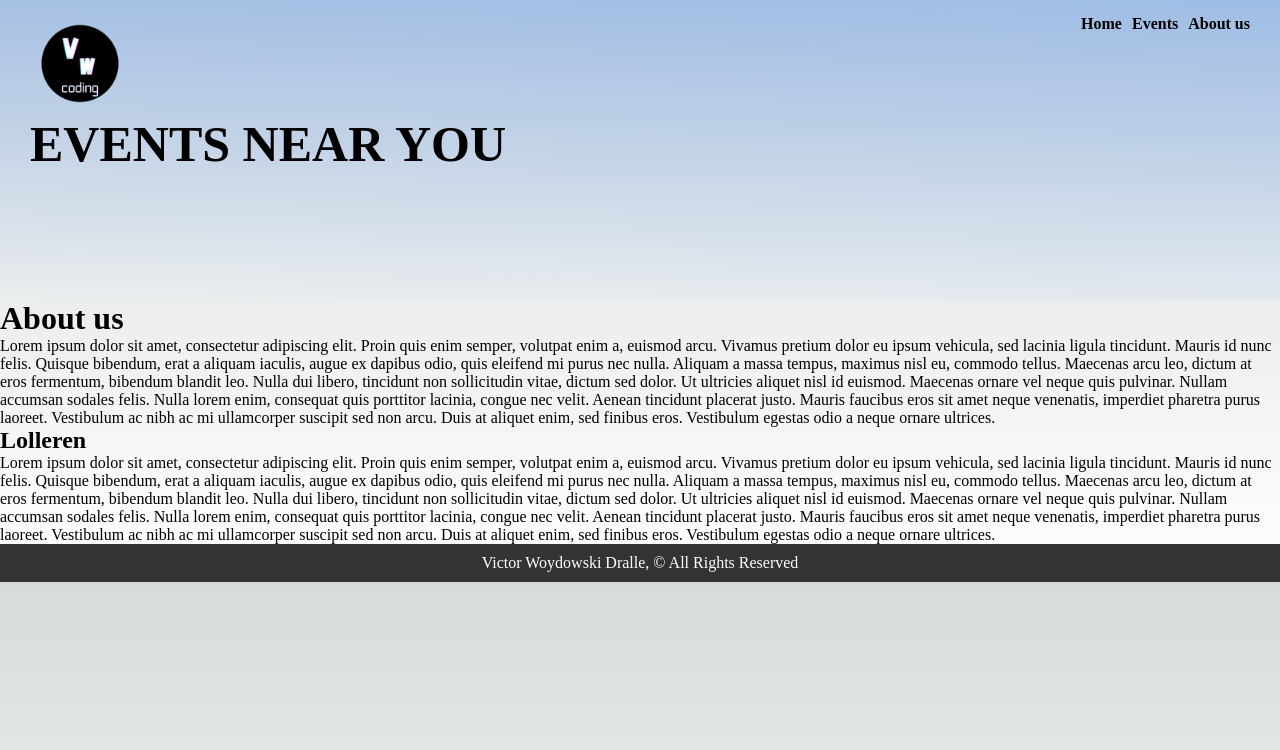
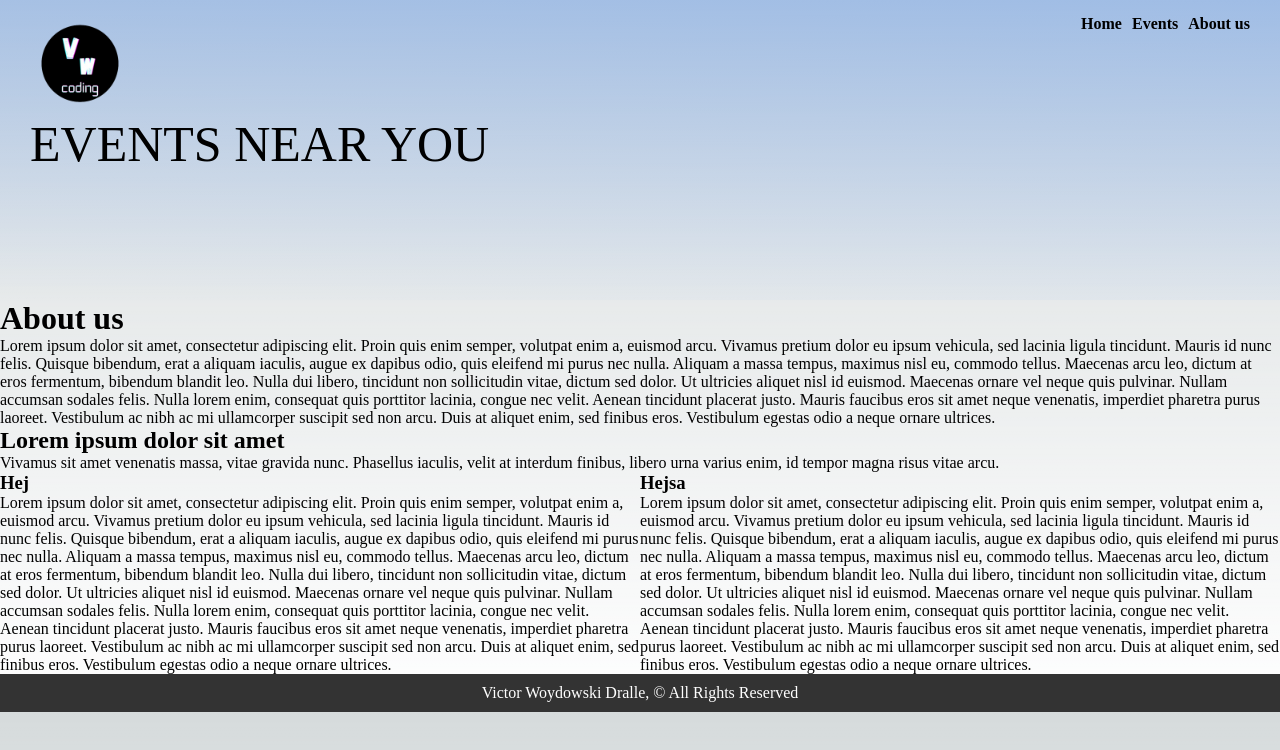
Before and after one commit to woidthevoid/events-app-nextjs, a Next.js app: page /about-us in a window 1280 px wide. Shown: the top 750 px of the page. Built offline with nearby package versions, Linux system fonts and the light colour scheme.

Commit message:
last styling

```diff
--- a/pages/about-us.js
+++ b/pages/about-us.js
@@ -7,12 +7,28 @@ const AboutUs = () => {
             <p>
                 Lorem ipsum dolor sit amet, consectetur adipiscing elit. Proin quis enim semper, volutpat enim a, euismod arcu. Vivamus pretium dolor eu ipsum vehicula, sed lacinia ligula tincidunt. Mauris id nunc felis. Quisque bibendum, erat a aliquam iaculis, augue ex dapibus odio, quis eleifend mi purus nec nulla. Aliquam a massa tempus, maximus nisl eu, commodo tellus. Maecenas arcu leo, dictum at eros fermentum, bibendum blandit leo. Nulla dui libero, tincidunt non sollicitudin vitae, dictum sed dolor. Ut ultricies aliquet nisl id euismod. Maecenas ornare vel neque quis pulvinar. Nullam accumsan sodales felis. Nulla lorem enim, consequat quis porttitor lacinia, congue nec velit. Aenean tincidunt placerat justo. Mauris faucibus eros sit amet neque venenatis, imperdiet pharetra purus laoreet. Vestibulum ac nibh ac mi ullamcorper suscipit sed non arcu. Duis at aliquet enim, sed finibus eros. Vestibulum egestas odio a neque ornare ultrices.
             </p>
-            <h2>
-                Lolleren
-            </h2>
+            <h2>Lorem ipsum dolor sit amet</h2>
             <p>
-            Lorem ipsum dolor sit amet, consectetur adipiscing elit. Proin quis enim semper, volutpat enim a, euismod arcu. Vivamus pretium dolor eu ipsum vehicula, sed lacinia ligula tincidunt. Mauris id nunc felis. Quisque bibendum, erat a aliquam iaculis, augue ex dapibus odio, quis eleifend mi purus nec nulla. Aliquam a massa tempus, maximus nisl eu, commodo tellus. Maecenas arcu leo, dictum at eros fermentum, bibendum blandit leo. Nulla dui libero, tincidunt non sollicitudin vitae, dictum sed dolor. Ut ultricies aliquet nisl id euismod. Maecenas ornare vel neque quis pulvinar. Nullam accumsan sodales felis. Nulla lorem enim, consequat quis porttitor lacinia, congue nec velit. Aenean tincidunt placerat justo. Mauris faucibus eros sit amet neque venenatis, imperdiet pharetra purus laoreet. Vestibulum ac nibh ac mi ullamcorper suscipit sed non arcu. Duis at aliquet enim, sed finibus eros. Vestibulum egestas odio a neque ornare ultrices.
+            Vivamus sit amet venenatis massa, vitae gravida nunc. Phasellus iaculis, velit at interdum finibus, libero urna varius enim, id tempor magna risus vitae arcu.
             </p>
+            <ul className="about_us_list">
+                <li>
+                    <h3>
+                        Hej
+                    </h3>
+                    <p>
+                        Lorem ipsum dolor sit amet, consectetur adipiscing elit. Proin quis enim semper, volutpat enim a, euismod arcu. Vivamus pretium dolor eu ipsum vehicula, sed lacinia ligula tincidunt. Mauris id nunc felis. Quisque bibendum, erat a aliquam iaculis, augue ex dapibus odio, quis eleifend mi purus nec nulla. Aliquam a massa tempus, maximus nisl eu, commodo tellus. Maecenas arcu leo, dictum at eros fermentum, bibendum blandit leo. Nulla dui libero, tincidunt non sollicitudin vitae, dictum sed dolor. Ut ultricies aliquet nisl id euismod. Maecenas ornare vel neque quis pulvinar. Nullam accumsan sodales felis. Nulla lorem enim, consequat quis porttitor lacinia, congue nec velit. Aenean tincidunt placerat justo. Mauris faucibus eros sit amet neque venenatis, imperdiet pharetra purus laoreet. Vestibulum ac nibh ac mi ullamcorper suscipit sed non arcu. Duis at aliquet enim, sed finibus eros. Vestibulum egestas odio a neque ornare ultrices.
+                    </p>
+                </li>
+                <li>
+                    <h3>
+                        Hejsa
+                    </h3>
+                    <p>
+                        Lorem ipsum dolor sit amet, consectetur adipiscing elit. Proin quis enim semper, volutpat enim a, euismod arcu. Vivamus pretium dolor eu ipsum vehicula, sed lacinia ligula tincidunt. Mauris id nunc felis. Quisque bibendum, erat a aliquam iaculis, augue ex dapibus odio, quis eleifend mi purus nec nulla. Aliquam a massa tempus, maximus nisl eu, commodo tellus. Maecenas arcu leo, dictum at eros fermentum, bibendum blandit leo. Nulla dui libero, tincidunt non sollicitudin vitae, dictum sed dolor. Ut ultricies aliquet nisl id euismod. Maecenas ornare vel neque quis pulvinar. Nullam accumsan sodales felis. Nulla lorem enim, consequat quis porttitor lacinia, congue nec velit. Aenean tincidunt placerat justo. Mauris faucibus eros sit amet neque venenatis, imperdiet pharetra purus laoreet. Vestibulum ac nibh ac mi ullamcorper suscipit sed non arcu. Duis at aliquet enim, sed finibus eros. Vestibulum egestas odio a neque ornare ultrices.
+                    </p>
+                </li>
+            </ul>
         </div>
     )
 }
--- a/pages/events/[cat]/[id].js
+++ b/pages/events/[cat]/[id].js
@@ -4,10 +4,12 @@ import Image from "next/image";
 const EventPage = ({ data }) => {
     return (
         <div>
+            <h1>{data.title}</h1>
             <Image src={data.image} height={600} width={1000} alt={data.title} />
-            <h1>{data.title}</h1>
             <p>{data.description}</p>
-
+            <div className="submit_button">
+                <input type="email" /> <button>Submit</button>
+            </div>
         </div>
     )
 }
--- a/src/components/header/header.jsx
+++ b/src/components/header/header.jsx
@@ -26,7 +26,7 @@ export const Header = () => {
             </ul>
           </nav>
         </div>
-        <h1>Events near you</h1>
+        <p className="title">Events near you</p>
       </div>
     </header>
   )
--- a/styles/general.sass
+++ b/styles/general.sass
@@ -11,7 +11,7 @@ header
     flex-direction: column
     justify-content: space-between
 
-  h1
+  .title
     width: 50%
     font-size: 50px
     text-transform: uppercase
@@ -41,9 +41,8 @@ footer
     width: 100%
     max-width: 1250px
     margin: auto
-    padding: 100px 30px
+    padding: 80px 30px
     min-height: 550px
-
 
 .home_body
   display: flex
@@ -66,3 +65,41 @@ footer
 
     .content
       width: 50%
+
+.about_us_list
+  display: flex
+  flex-direction: row
+  text-decoration: none
+  list-style: none
+
+.events_page
+  display: flex
+  flex-direction: row
+  justify-content: center
+  gap: 30px
+  padding-bottom: 50px
+  .card
+    position: relative
+    h2
+      position: absolute
+      width: 100%
+      top: 50%
+      text-align: center
+      font-size: 38px
+      color: white
+      text-transform: uppercase
+      text-shadow: 1px 1px 20px black
+
+.cat_event
+  width: 100%
+  .content
+    display: flex
+    flex-direction: row
+    flex-wrap: wrap
+    gap: 30px
+    width: calc( 100% - (30px * 3))
+    justify-content: start
+  .card
+    display: flex
+    flex-direction: column
+    width: 33%
```
Also changed, not shown: pages/events/[cat]/index.js (+2 -15 lines), pages/events/events-page.js (added, +18 -0 lines), pages/events/index.js (+5 -15 lines), src/components/events/catEvent.jsx (added, +23 -0 lines), src/components/events/events-page.jsx (deleted).
